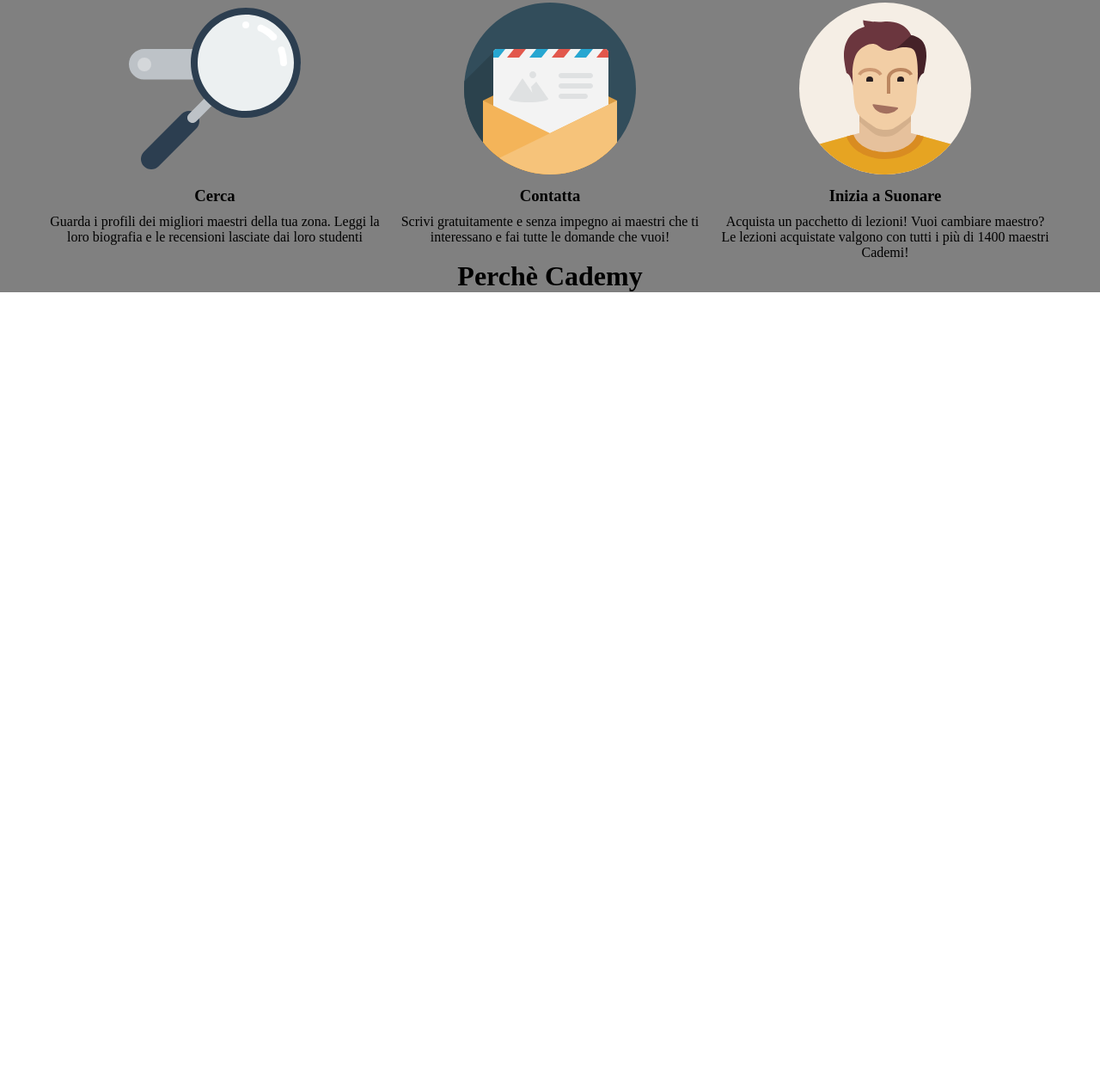
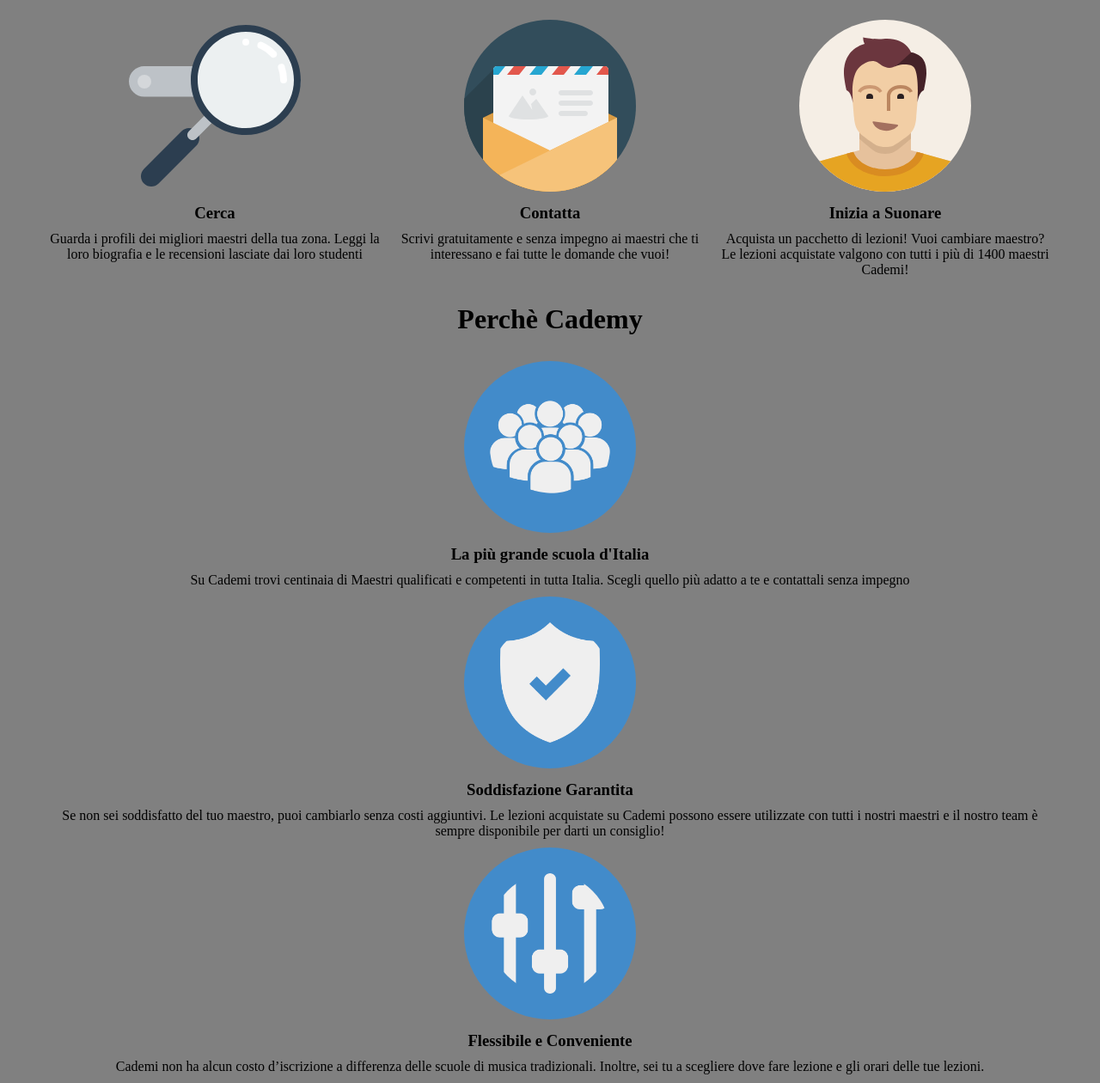
Before and after one commit to AlbertoGambino/html-css-resp-wannabe-12bool, a plain HTML site: page index.html in a window 1280 px wide. Shown: the part 469-1729 px from the top of the page at 86% size. Before the commit the page ends 809 px from the top, so only its background shows below. Drawn offline with Linux system fonts and the light colour scheme.

Commit message:
Sezione 3

```diff
--- a/index.html
+++ b/index.html
@@ -57,21 +57,21 @@
       </div>
       <div class="container">
         <div class="row">
-          <div class="left col-xs-12 col-md-4 col-lg-4">
+          <div class="left col-xs-12 col-md-6 col-lg-4">
 
             <img src="img/search.svg" alt="">
             <h3>Cerca</h3>
             Guarda i profili dei migliori maestri della tua zona. Leggi la loro biografia e le recensioni lasciate dai loro studenti
 
           </div>
-          <div class="central col-xs-12 col-md-4 col-lg-4">
+          <div class="central col-xs-12 col-md-6 col-lg-4">
 
             <img src="img/letter.svg" alt="">
             <h3>Contatta</h3>
             Scrivi gratuitamente e senza impegno ai maestri che ti interessano e fai tutte le domande che vuoi!
 
           </div>
-          <div class="right col-xs-12 col-md-4 col-lg-4">
+          <div class="right col-xs-12 col-md-12 col-lg-4">
             <img src="img/male.svg" alt="">
             <h3>Inizia a Suonare</h3>
             Acquista un pacchetto di lezioni! Vuoi cambiare maestro? Le lezioni acquistate valgono con tutti i più di 1400 maestri Cademi!
@@ -83,12 +83,43 @@
 
       </div>
     </div>
-    <div class="containerf">
+    <div id="why" class="containerf">
       <div class="container">
         <div class="row">
           <div class="col-xs-12 col-md-12 col-lg-12">
 
             <h1>Perchè Cademy</h1>
+
+          </div>
+          <div class="container">
+            <div class="first col-xs-12 col-md-4 col-lg-12">
+
+              <img src="img/icon/profile.png" alt="">
+              <h3>La più grande scuola d'Italia</h3>
+              <p>
+                Su Cademi trovi centinaia di Maestri qualificati e competenti in tutta Italia. Scegli quello più adatto a te e contattali senza impegno
+              </p>
+
+
+
+            </div>
+            <div class="second col-xs-12 col-md-4 col-lg-12">
+
+              <img src="img/icon/secure.png" alt="">
+              <h3>Soddisfazione Garantita</h3>
+              <p>Se non sei soddisfatto del tuo maestro, puoi cambiarlo senza costi aggiuntivi. Le lezioni acquistate su Cademi possono essere utilizzate con tutti i nostri maestri e il nostro team è sempre disponibile per darti un consiglio!
+              </p>
+
+
+
+            </div>
+            <div class="third col-xs-12 col-md-4 col-lg-12">
+
+              <img src="img/icon/flex.png" alt="">
+              <h3>Flessibile e Conveniente</h3>
+              Cademi non ha alcun costo d’iscrizione a differenza delle scuole di musica tradizionali. Inoltre, sei tu a scegliere dove fare lezione e gli orari delle tue lezioni.
+
+            </div>
 
           </div>
 
--- a/style.css
+++ b/style.css
@@ -12,6 +12,7 @@ img {
 
 #lezioni {
   text-align: center;
+  margin-bottom: 20px;
 }
 
 
@@ -40,3 +41,21 @@ img {
 #steps .row>.right h3 {
   padding: 10px;
 }
+
+#why{
+  padding-bottom: 10px;
+}
+
+#why .row img {
+  background-color: #428bca;
+  border-radius: 50%;
+  padding: 30px
+}
+
+#why h1{
+  margin: 30px 0;
+}
+
+#why h3, #why p{
+  margin: 10px 0;
+}
```
